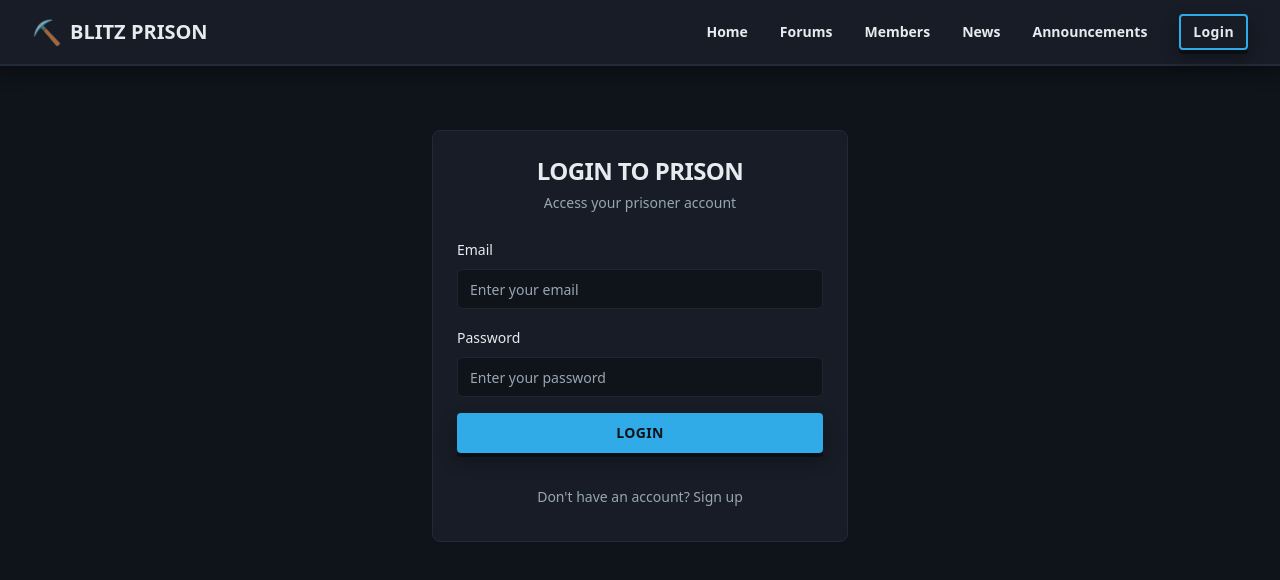
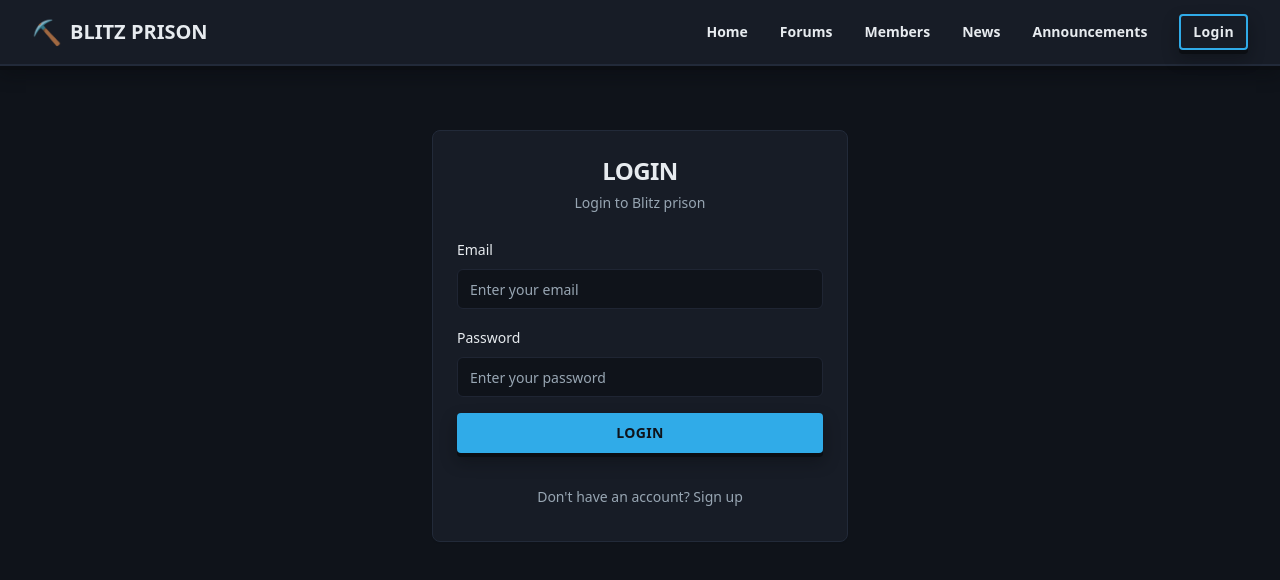
Before and after one commit to Mistreak2930/blitz-prison, a React (Vite) app: page /auth in a window 1280 px wide. Shown: the top 580 px of the page. Built offline with nearby package versions, Linux system fonts and the light colour scheme.

Commit message:
Update Auth.tsx

```diff
--- a/src/pages/Auth.tsx
+++ b/src/pages/Auth.tsx
@@ -53,8 +53,8 @@ const Auth = () => {
         });
       } else {
         toast({
-          title: isLogin ? "Welcome back!" : "Account created!",
-          description: isLogin ? "Successfully logged in" : "Check your email to verify your account",
+          title: isLogin ? "Logged In!" : "Account created!",
+          description: isLogin ? "You have successfully logged in!" : "Please check your email for a link to verify your new account!",
         });
       }
     } catch (error) {
@@ -76,10 +76,10 @@ const Auth = () => {
         <Card className="shadow-blocky">
           <CardHeader className="text-center">
             <CardTitle className="text-2xl font-black text-foreground">
-              {isLogin ? 'LOGIN TO PRISON' : 'JOIN THE PRISON'}
+              {isLogin ? 'LOGIN' : 'SIGN UP'}
             </CardTitle>
             <CardDescription>
-              {isLogin ? 'Access your prisoner account' : 'Create your prisoner account'}
+              {isLogin ? 'Login to Blitz prison' : 'Create your free Blitz prison account'}
             </CardDescription>
           </CardHeader>
 
@@ -93,7 +93,7 @@ const Auth = () => {
                     type="text"
                     value={username}
                     onChange={(e) => setUsername(e.target.value)}
-                    placeholder="Enter your prison name"
+                    placeholder="Enter your minecraft Username"
                     required
                   />
                 </div>
```
